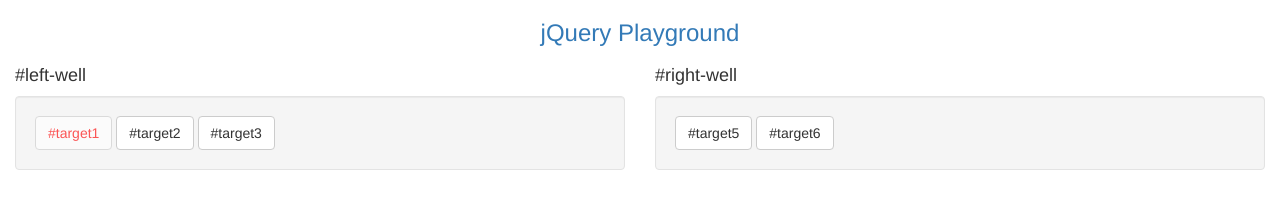
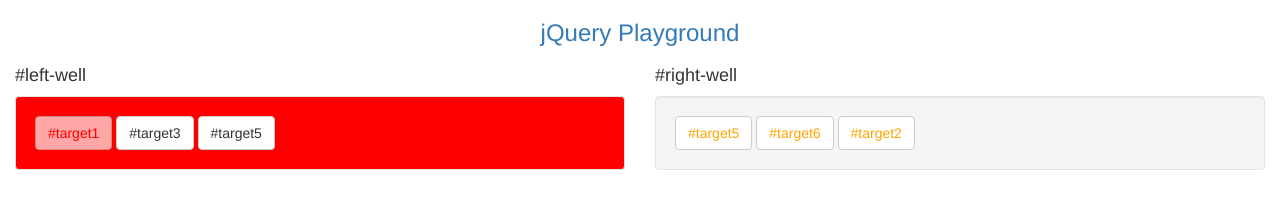
Before and after one commit to DhruvamSharma/FreeCodeCamp, a plain HTML site: page JQuery/index.html in a window 1280 px wide. Drawn offline with nearby package versions, Linux system fonts and the light colour scheme.

Commit message:
.prop, .html, .text, .css, .remove, .appendTo, .clone, .parent, .children, .target:nth-child(n)

```diff
--- a/JQuery/index.html
+++ b/JQuery/index.html
@@ -8,12 +8,19 @@
 <script src="https://maxcdn.bootstrapcdn.com/bootstrap/3.3.7/js/bootstrap.min.js"></script>
 
 
+
 <script>
   $(document).ready(function() {
     $("#target1").css("color", "red");
     $("#target1").prop("disabled", true);
     $("#target4").remove();
+    $("#target2").appendTo("#right-well");
+    $("#target5").clone().appendTo("#left-well");
+    $("#target1").parent().css("background-color", "red");
+    $("#right-well").children().css("color", "orange");
+    $(".target:nth-child(2)").addClass("animated bounce");
   });
+
 </script>
 
 <!-- Only change code above this line. -->
```
